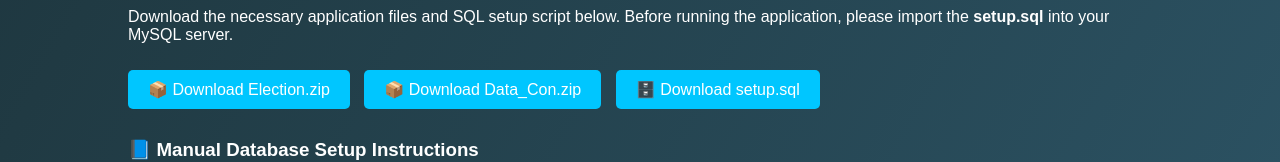
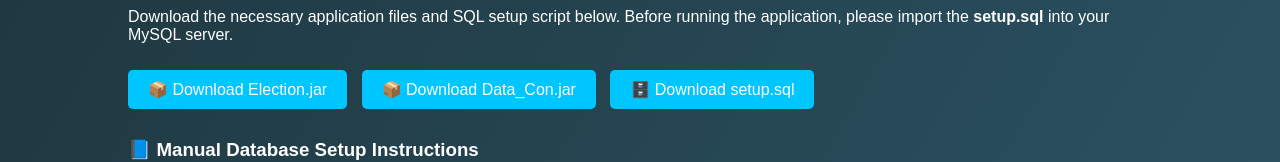
Before and after one commit to Jidnesh-code/Election_Client, a plain HTML site: page index.html in a window 1280 px wide. Shown: the part 2292-2454 px from the top of the page. Drawn offline with Linux system fonts and the light colour scheme.

Commit message:
Update index.html

```diff
--- a/index.html
+++ b/index.html
@@ -241,8 +241,8 @@
       Download the necessary application files and SQL setup script below.
       Before running the application, please import the <strong>setup.sql</strong> into your MySQL server.
     </p>
-    <a href="downloads/Election.zip" class="btn" download>📦 Download Election.zip</a>
-    <a href="downloads/Data_Con.zip" class="btn" download>📦 Download Data_Con.zip</a>
+    <a href="downloads/Election.jar" class="btn" download>📦 Download Election.jar</a>
+    <a href="downloads/Data_Con.jar" class="btn" download>📦 Download Data_Con.jar</a>
     <a href="downloads/setup.sql" class="btn" download>🗄️ Download setup.sql</a>
 
     <h3 style="margin-top:30px;">📘 Manual Database Setup Instructions</h3>
```
